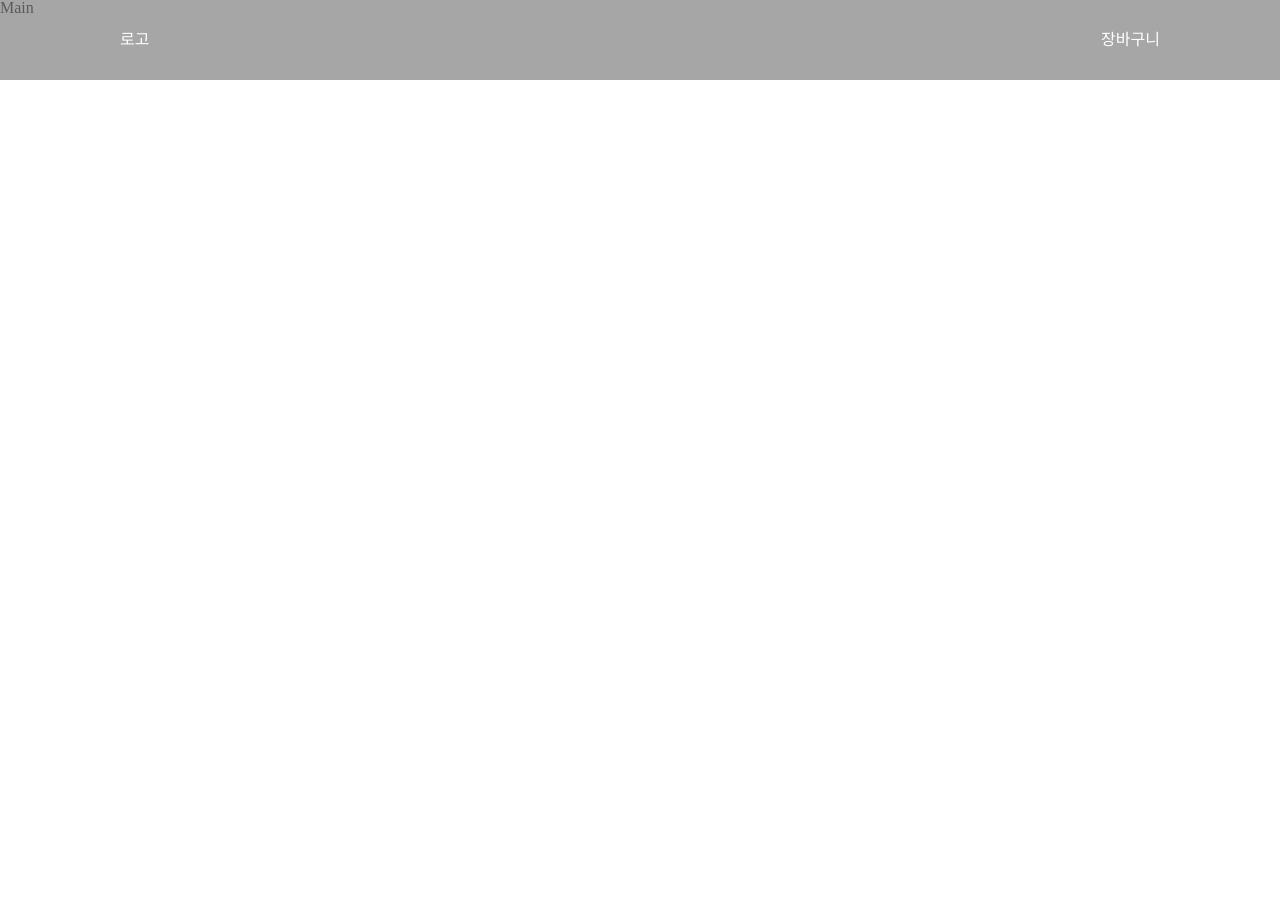
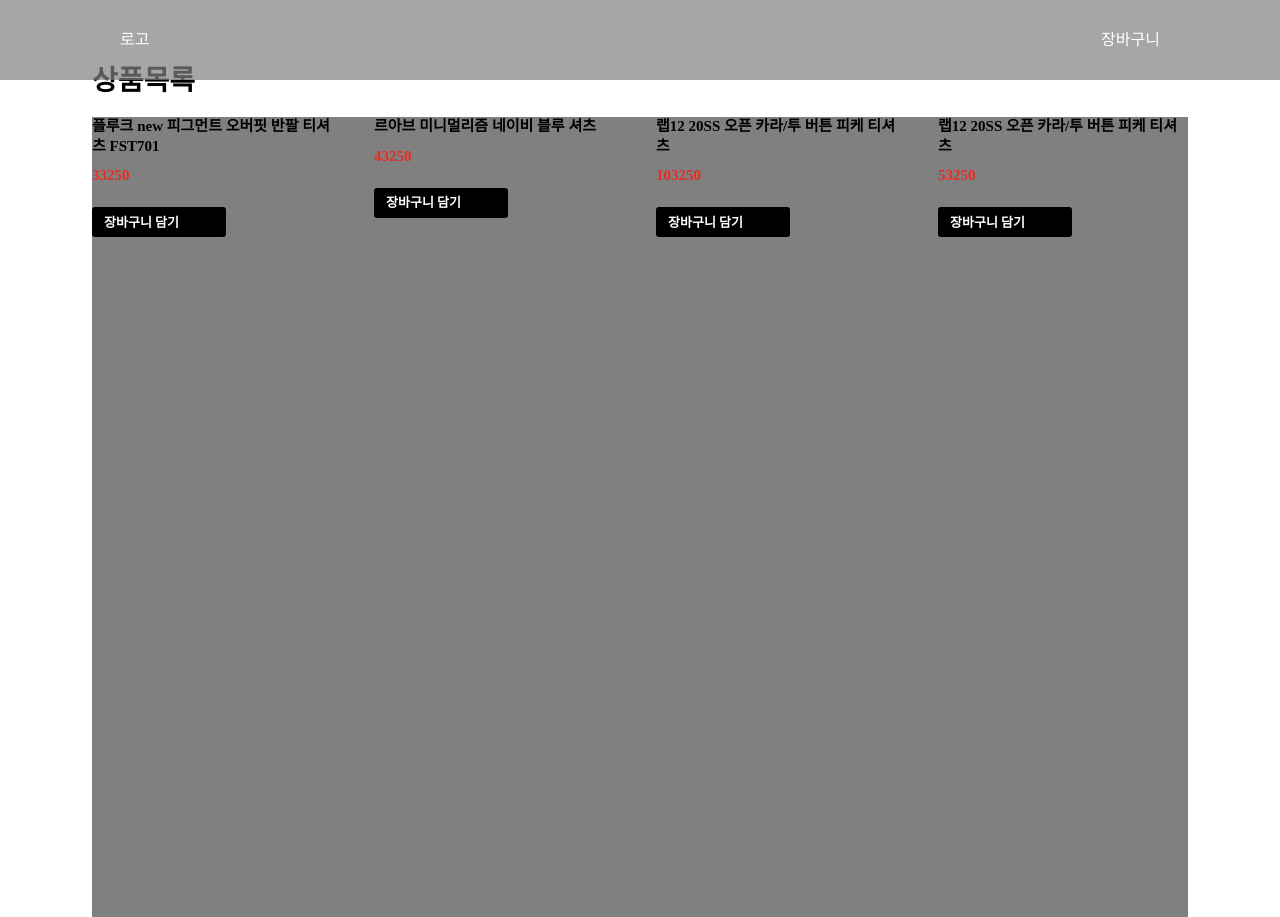
Before and after one commit to hij00/shopping_cart, a React (Create React App) app: page / in a window 1280 px wide. Before the commit the page ends 800 px from the top, so only its background shows below. Built offline with nearby package versions, Linux system fonts and the light colour scheme.

Commit message:
main 30%

```diff
--- a/public/index.html
+++ b/public/index.html
@@ -24,7 +24,7 @@
       work correctly both with client-side routing and a non-root public URL.
       Learn how to configure a non-root public URL by running `npm run build`.
     -->
-    <title>React App</title>
+    <title>Shopping Cart</title>
   </head>
   <body>
     <noscript>You need to enable JavaScript to run this app.</noscript>
--- a/src/App.js
+++ b/src/App.js
@@ -1,23 +1,39 @@
 import { useState } from "react";
 import { HashRouter as Router, Route, Routes } from "react-router-dom";
 import { Db } from "./components/Db";
-import { GlobalStyle } from "./components/GlobalStyle";
+import { GlobalStyle } from "./components/style/GlobalStyle";
 import { Header } from "./components/Header";
-import { Main } from "./components/Main";
-import { ShoppingCart } from "./components/ShoppingCart";
+import { Main } from "./components/pages/Main";
+import { ShoppingCart } from "./components/pages/ShoppingCart";
 
 function App() {
   const [cartItem, setCartItem] = useState(Db);
 
   // console.log(cartItem);
 
+  const filterItem = (idx) => {
+    setCartItem(
+      cartItem.filter((_, i) => {
+        return i !== idx;
+      })
+    );
+  };
+
+  const addToCart = (item) => {
+    alert("장바구니에 추가되었습니다.");
+    setCartItem([...cartItem, item]);
+  };
+
   return (
     <Router>
       <GlobalStyle />
       <Header itemCount={cartItem.length} />
       <Routes>
-        <Route path="/" element={<Main />}></Route>
-        <Route path="/cart" element={<ShoppingCart />}></Route>
+        <Route path="/" element={<Main addToCart={addToCart} />}></Route>
+        <Route
+          path="/cart"
+          element={<ShoppingCart cartItem={cartItem} filterItem={filterItem} />}
+        ></Route>
       </Routes>
     </Router>
   );
--- a/src/components/Header.js
+++ b/src/components/Header.js
@@ -1,14 +1,13 @@
 import styled from "styled-components";
-import { ShoppingCart } from "./ShoppingCart";
 import { Link } from "react-router-dom";
 
-export const Header = () => {
+export const Header = ({ itemCount }) => {
   return (
     <Wrap>
       <Logo>
         <Link to={"/"}>로고</Link>
       </Logo>
-      <Cart>
+      <Cart itemCount={itemCount}>
         <Link to={"/cart"}>장바구니</Link>
       </Cart>
     </Wrap>
--- a/src/components/Main.js
+++ /dev/null
@@ -1,3 +0,0 @@
-export const Main = () => {
-  return <>Main</>;
-};
--- a/src/components/ShoppingCart.js
+++ /dev/null
@@ -1,89 +0,0 @@
-import styled from "styled-components";
-
-const Wrap = styled.div`
-  display: flex;
-  flex-direction: column;
-  justify-content: center;
-  align-items: center;
-  width: 100%;
-  height: 100vh;
-`;
-
-const Items = styled.div`
-  display: flex;
-  flex-direction: column;
-  justify-content: center;
-  align-items: center;
-  width: 100%;
-  padding: 10px 120px;
-  box-sizing: border-box;
-`;
-
-const Head = styled.div`
-  display: flex;
-  width: 100%;
-  justify-content: space-between;
-  padding: 20px 120px;
-  box-sizing: border-box;
-  background-color: lightblue;
-`;
-const Name = styled.h3``;
-
-const TWrap = styled.div`
-  display: flex;
-  justify-content: space-between;
-  width: 100%;
-`;
-
-const Check = styled.div``;
-const All = styled.div``;
-const Delete = styled.div``;
-
-const Btn = styled.button`
-  all: unset;
-`;
-
-export const ShoppingCart = () => {
-  const itemList = [
-    {
-      id: 0,
-      name: "곰인형",
-      price: 10000,
-    },
-    {
-      id: 1,
-      name: "곰인형",
-      price: 10000,
-    },
-    {
-      id: 2,
-      name: "곰인형",
-      price: 10000,
-    },
-  ];
-
-  return (
-    <Wrap>
-      <Head>
-        <Name>선택</Name>
-        <Name>상품명</Name>
-        <Name>가격</Name>
-        <Name>수량</Name>
-        <Name>합계</Name>
-        <Name>삭제</Name>
-      </Head>
-      <Items>
-        {itemList.map((item) => (
-          <TWrap>
-            <Check>X</Check>
-            <h1>{item.name}</h1>
-            <h1>{item.price}</h1>
-            <Btn>+</Btn>
-            <All>-</All>
-            <Delete>X</Delete>
-          </TWrap>
-        ))}
-      </Items>
-    </Wrap>
-  );
-};
--- /dev/null
+++ b/src/components/pages/Main.js
@@ -0,0 +1,85 @@
+import styled from "styled-components";
+import { Db } from "../Db";
+
+export const Main = ({ addToCart }) => {
+  return (
+    <SWrap>
+      <STitle>상품목록</STitle>
+      <ConWrap>
+        {Db.map((con, i) => (
+          <Wrap key={i}>
+            <Title>{con.product_name}</Title>
+            <Price>{con.price}</Price>
+            <AddBtn onClick={() => addToCart()}>장바구니 담기</AddBtn>
+          </Wrap>
+        ))}
+      </ConWrap>
+    </SWrap>
+  );
+};
+
+const SWrap = styled.div`
+  width: 1096px;
+  height: 100vh;
+  margin: 0 auto;
+`;
+
+const STitle = styled.div`
+  margin-top: 67px;
+  margin-bottom: 22px;
+  font-weight: 900;
+  font-size: 28px;
+`;
+
+const ConWrap = styled.div`
+  display: flex;
+  flex-wrap: wrap;
+  height: 100%;
+  background-color: gray;
+`;
+
+const Wrap = styled.div`
+  width: 250px;
+  height: 390px;
+  margin-right: 32px;
+  margin-bottom: 50px;
+
+  &:nth-child(4n) {
+    margin-right: 0;
+  }
+`;
+
+const Title = styled.div`
+  margin-bottom: 12px;
+  font-family: Noto Sans KR;
+  font-style: normal;
+  font-weight: 900;
+  font-size: 15px;
+  line-height: 130%;
+`;
+
+const Price = styled.div`
+  font-family: Noto Sans KR;
+  font-style: normal;
+  font-weight: bold;
+  font-size: 15px;
+  color: #e82c23;
+`;
+
+const AddBtn = styled.button`
+  all: unset;
+  display: flex;
+  align-items: center;
+  font-family: Noto Sans KR;
+  font-weight: bold;
+  font-size: 13px;
+  color: #ffffff;
+
+  width: 122px;
+  height: 30px;
+  margin-top: 24px;
+  padding-left: 12px;
+  background: #000000;
+  border-radius: 3px;
+  cursor: pointer;
+`;
--- /dev/null
+++ b/src/components/pages/ShoppingCart.js
@@ -0,0 +1,31 @@
+import styled from "styled-components";
+import { Db } from "../Db";
+
+export const ShoppingCart = () => {
+  return (
+    <Wrap>
+      <Items></Items>
+    </Wrap>
+  );
+};
+
+const Wrap = styled.div`
+  display: flex;
+  flex-direction: column;
+  justify-content: center;
+  align-items: center;
+  width: 100%;
+  height: 100vh;
+`;
+
+const Items = styled.div`
+  display: flex;
+  flex-direction: column;
+  justify-content: center;
+  align-items: center;
+  width: 100%;
+  padding: 10px 120px;
+  box-sizing: border-box;
+`;
+
+const Product = styled.div``;
```
Also changed, not shown: src/components/style/GlobalStyle.js (renamed from src/components/GlobalStyle.js).
